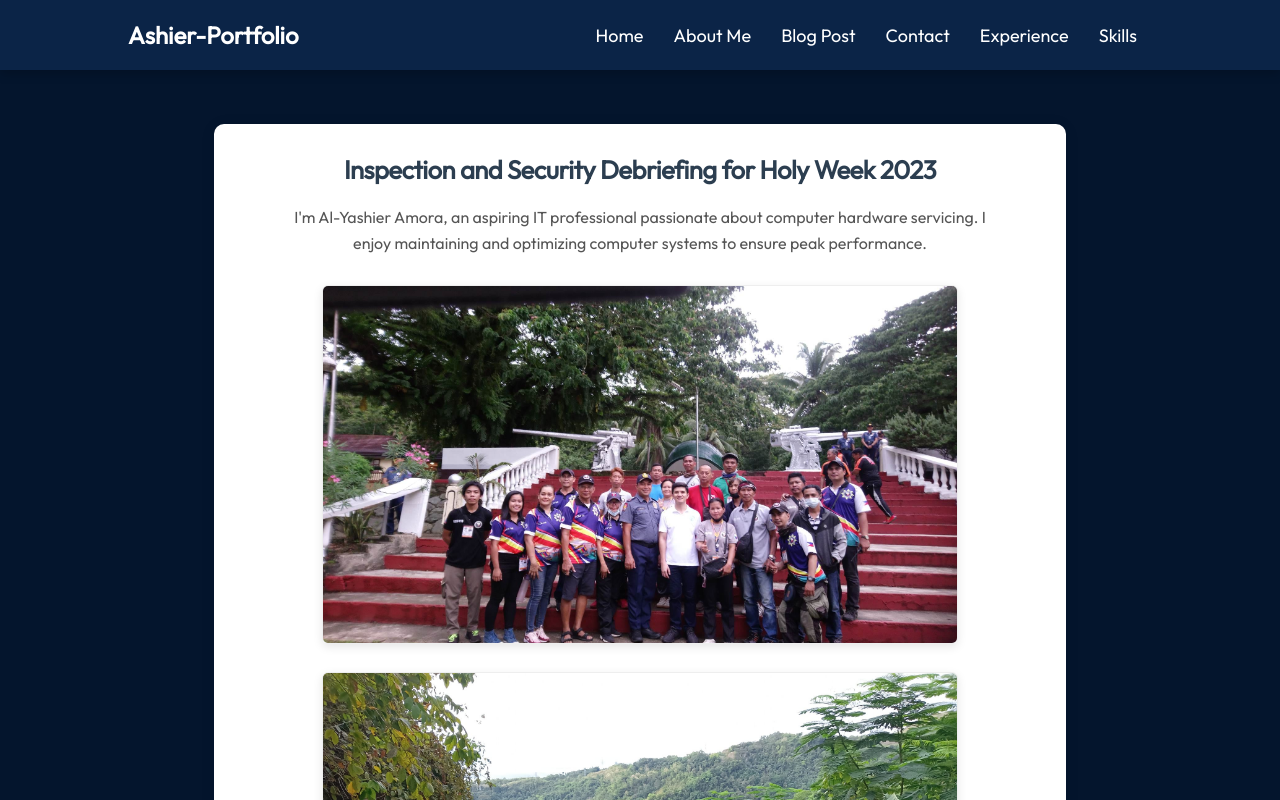
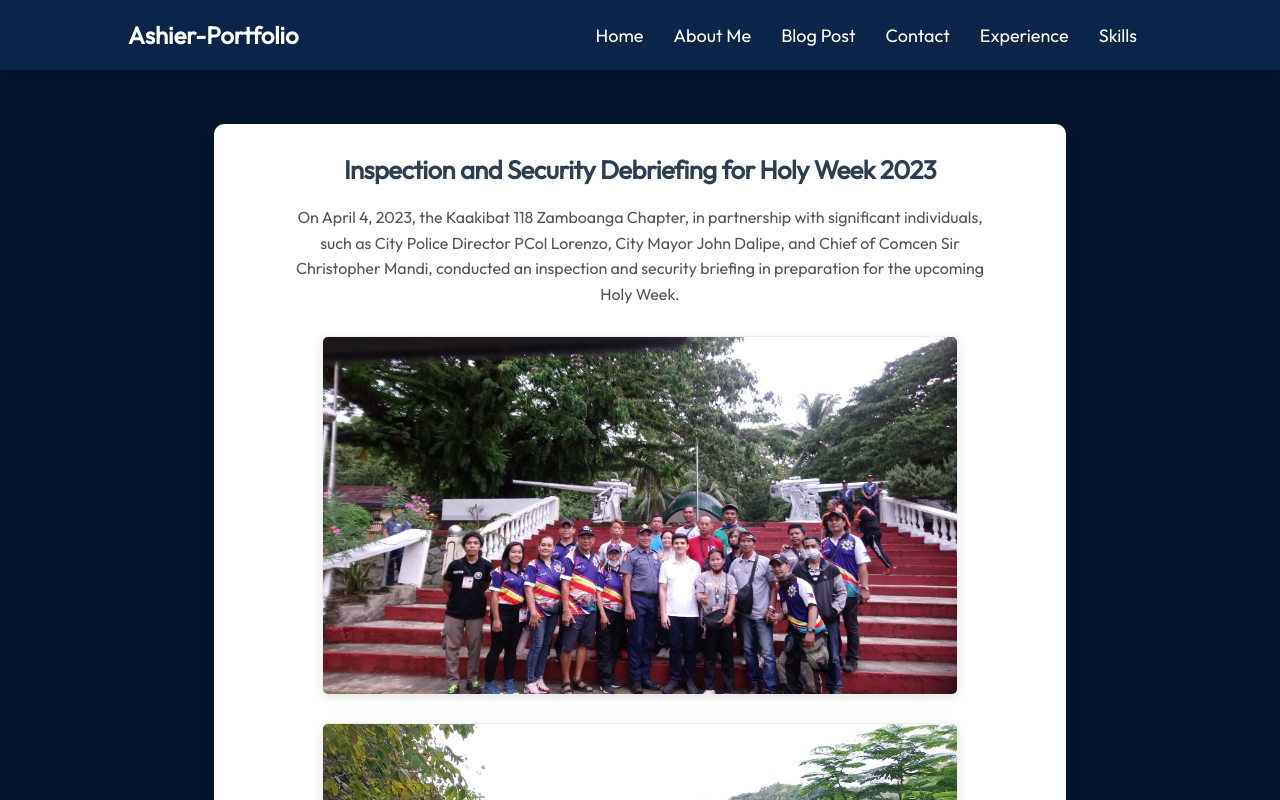
Before and after one commit to EchoDoubleCharlie/react-amora, a React (Vite) app: page /blogpost in a window 1280 px wide. Shown: the top 800 px of the page. Built offline with nearby package versions, Linux system fonts and the light colour scheme.

Commit message:
additionals captions

```diff
--- a/src/components/BlogPost.jsx
+++ b/src/components/BlogPost.jsx
@@ -56,7 +56,7 @@ export const BlogPost = () => {
   const blogPosts = [
     {
       title: "Inspection and Security Debriefing for Holy Week 2023",
-      description: "I'm Al-Yashier Amora, an aspiring IT professional passionate about computer hardware servicing. I enjoy maintaining and optimizing computer systems to ensure peak performance.",
+      description: "On April 4, 2023, the Kaakibat 118 Zamboanga Chapter, in partnership with significant individuals, such as City Police Director PCol Lorenzo, City Mayor John Dalipe, and Chief of Comcen Sir Christopher Mandi, conducted an inspection and security briefing in preparation for the upcoming Holy Week.",
       images: [
         { src: image1},
         { src: image2},
@@ -66,8 +66,8 @@ export const BlogPost = () => {
     },
     {
         title: "Cleanup Drive at Barangay Lunzuran 2023",
-        description: "I'm Al-Yashier Amora, an aspiring IT professional passionate about computer hardware servicing. I enjoy maintaining and optimizing computer systems to ensure peak performance.",
-        images: [
+        description: "On this day, a community service event was held in Phase 2, Calle Honor, Lunzuran, Zamboanga City. The event was organized in coordination with the Barangay officials of Lunzuran, Kaakibat Civicom International KCIM-118, and Zeta Phi Omega Lunzuran Chapter.The community service event aimed to promote community involvement and social responsibility among residents. Activities included cleaning and beautification of the community, such as garbage collection, and street sweeping.",
+          images: [
           { src: image5},
           { src: image6},
           { src: image7}
@@ -75,8 +75,8 @@ export const BlogPost = () => {
       },
       {
         title: "International Coastal Clean-Up Day 2023",
-        description: "I'm Al-Yashier Amora, an aspiring IT professional passionate about computer hardware servicing. I enjoy maintaining and optimizing computer systems to ensure peak performance.",
-        images: [
+        description: "🌊 International Coastal Clean-Up Day 2023: Mission Accomplished! 🌏 e did it! A big shout-out to everyone who came together to make our coastal clean-up event a success. Your dedication to preserving our precious coastlines is truly commendable. lthough this event has ended, let's keep the momentum going. Together, we can ensure the health and beauty of our oceans for generations to come. Stay tuned for more opportunities to make a positive impact on our environment.",
+         images:[
           { src: image8},
           { src: image9},
           { src: image10},
@@ -87,7 +87,7 @@ export const BlogPost = () => {
       },
       {
         title: "National Telecommunication Comission Sport Fest 2023",
-        description: "I'm Al-Yashier Amora, an aspiring IT professional passionate about computer hardware servicing. I enjoy maintaining and optimizing computer systems to ensure peak performance.",
+        description: "🎊🎉2023 SPORTSFEST🎉🎊TEBI  and SEAN Recreation Cnter",
         images: [
           { src: image14},
           { src: image15},
@@ -97,7 +97,7 @@ export const BlogPost = () => {
       },
       {
         title: "Outreach Program at Bihing Tahik Elementary School (July 8 2023) ",
-        description: "I'm Al-Yashier Amora, an aspiring IT professional passionate about computer hardware servicing. I enjoy maintaining and optimizing computer systems to ensure peak performance.",
+        description: "GALAK PARA SA MGA BATA NG BIHING TAHIK LEMENTARY SCHOOL, RIO HONDO...! EEDING PROGRAM, COOKING SKILLS TRAINING,.KAAKIBAT CIVICOM 118 Together with Mindanao 302nd Coast Guard Auxiliary Squadron, TESDA, ATENEO DE ZAMBONGA BUSMAN104 Project Management  uly 08,2023",
         images: [
           { src: image18},
           { src: image19},
@@ -107,7 +107,7 @@ export const BlogPost = () => {
       },
       {
         title: "Regatta de Zamboanga 2023",
-        description: "I'm Al-Yashier Amora, an aspiring IT professional passionate about computer hardware servicing. I enjoy maintaining and optimizing computer systems to ensure peak performance.",
+        description: "Celebrated on October 8th as part of the 2023 Zamboanga Hermosa Festival, the Regatta de Zamboanga featured an exciting vinta race along R.T. Lim Boulevard. Following the regatta, the Wow Sardinas! Grand Boodle Fight took place, delighting both residents and visitors. It was truly a one-of-a-kind experience that we won't forget! 🌊🏁🐟",
         images: [
           { src: image22},
           { src: image23},
@@ -118,7 +118,7 @@ export const BlogPost = () => {
       },
       {
         title: "Barangay and SK Election 2023",
-        description: "I'm Al-Yashier Amora, an aspiring IT professional passionate about computer hardware servicing. I enjoy maintaining and optimizing computer systems to ensure peak performance.",
+        description: "Kaakibat Civicom International Incorporated - 118 Zamboanga City Chapter, essential security and crowd control services were provided during the recent BSKE 2023 Elections at several schools in Zamboanga City! A shoutout to Murok Elementary, Luyahan Elementary, Upper Pasonanca Elementary, and Pasonanca Elementary School for their trust and the opportunity to serve. 🙌🗳️",
         images: [
           { src: image27},
           { src: image28},
```
